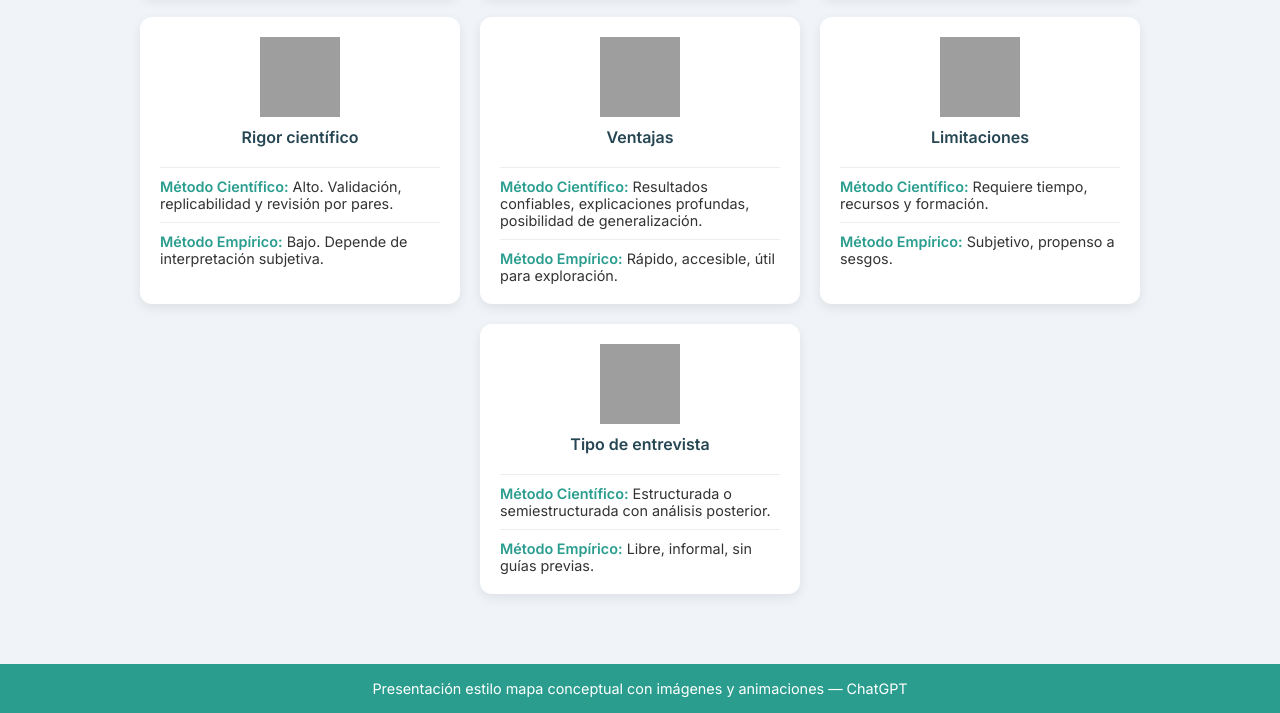
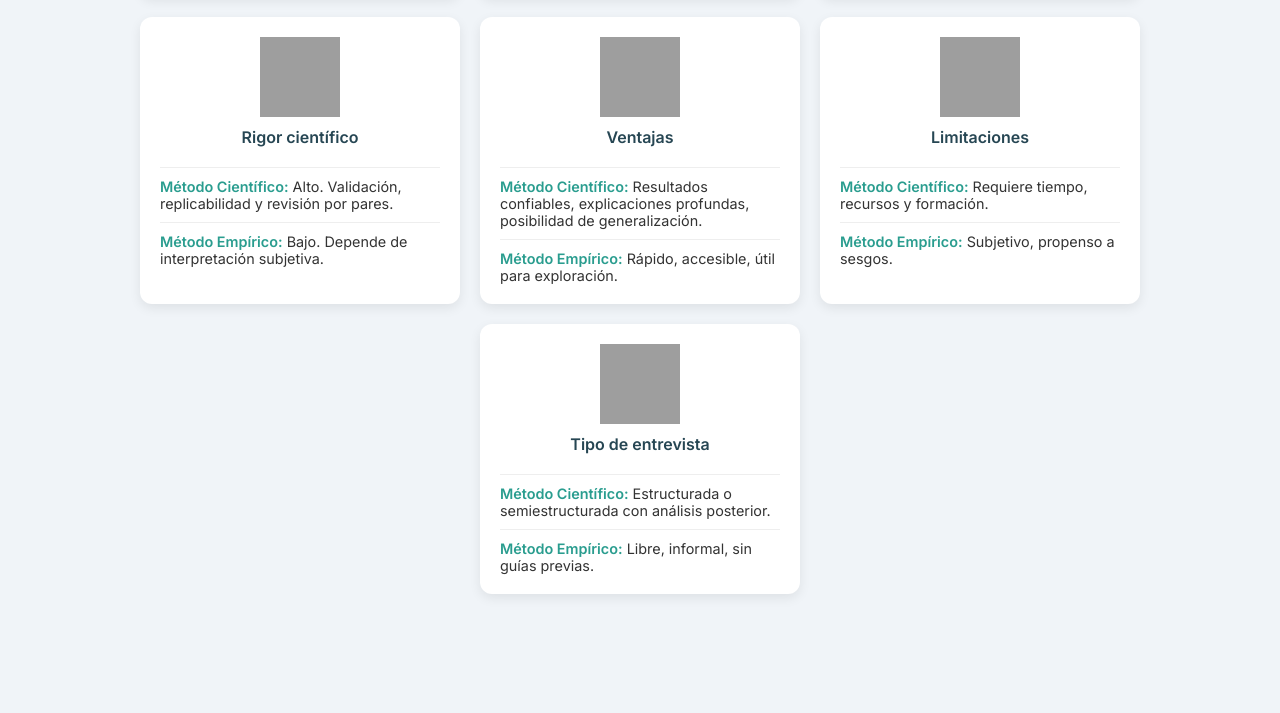
Before and after one commit to AleMicky/metodos, a plain HTML site: page index.html in a window 1280 px wide. Shown: the part 839-1552 px from the top of the page. After the commit the page ends 1463 px from the top, so only its background shows below. Drawn offline with Linux system fonts and the light colour scheme; grey boxes are pictures that could not be loaded.

Commit message:
Initial commit

```diff
--- a/index.html
+++ b/index.html
@@ -108,9 +108,7 @@
     <!-- Tarjetas generadas por JavaScript -->
   </div>
 
-  <footer>
-    Presentación estilo mapa conceptual con imágenes y animaciones — ChatGPT
-  </footer>
+
 
   <script>
     const datos = [
```
